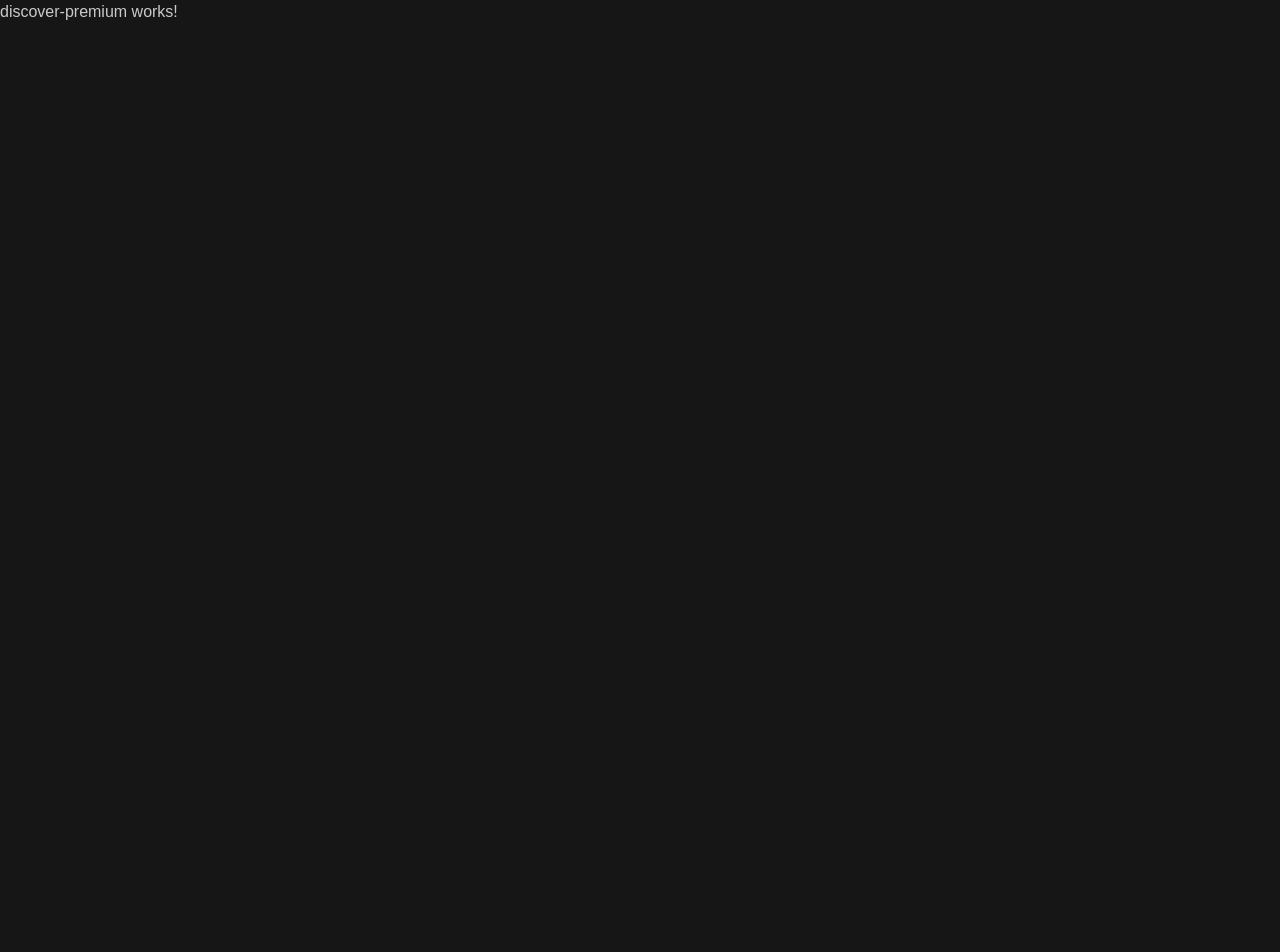
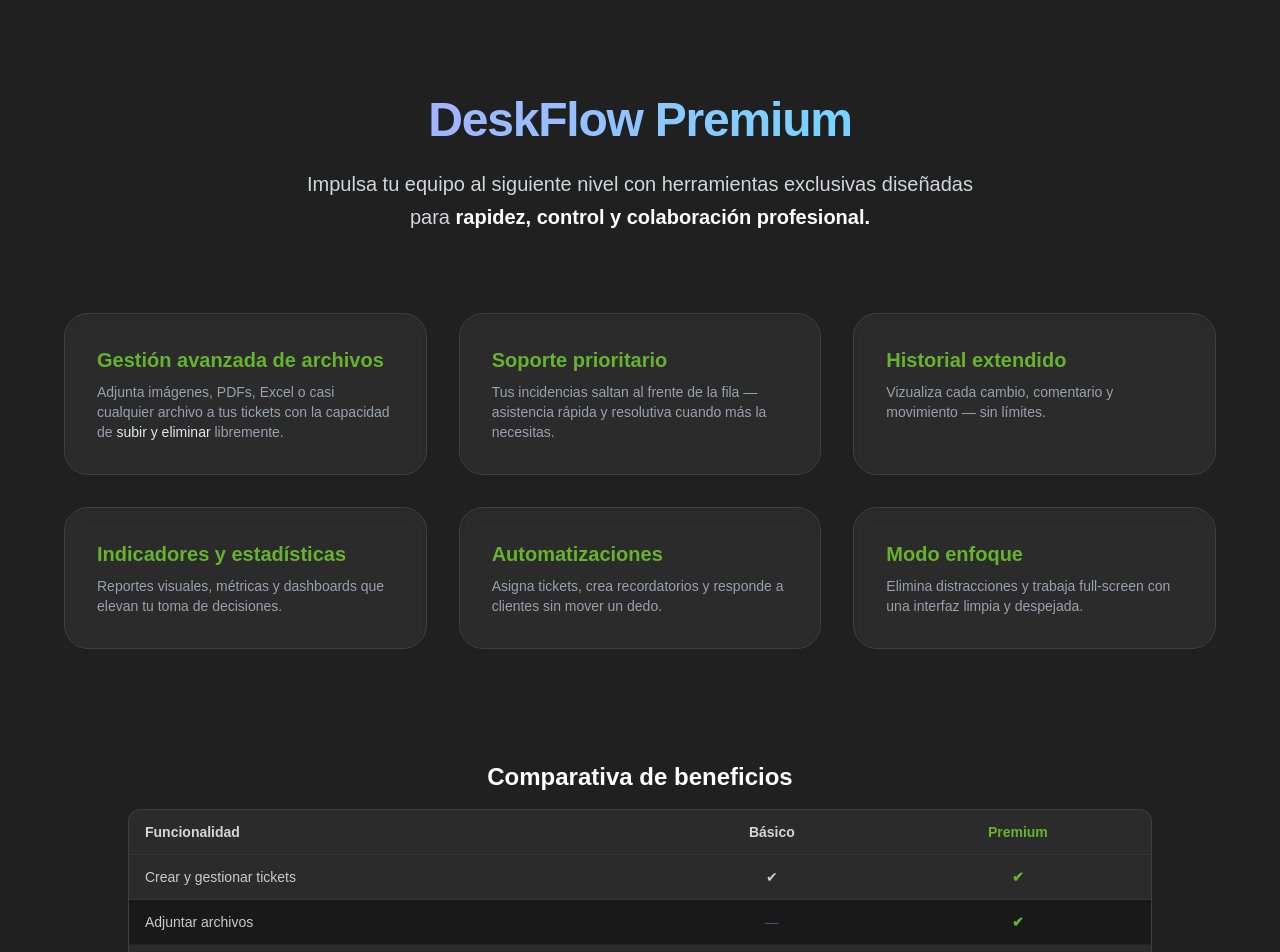
Before and after one commit to oscar-mgh/deskflow-app, an Angular app: page /discover-premium in a window 1280 px wide. Shown: the top 952 px of the page. Before the commit the page ends 800 px from the top, so only its background shows below. Built offline with nearby package versions, Linux system fonts and the light colour scheme.

Commit message:
discover premium page, home page and global styles improved

```diff
--- a/src/app/components/form-error/form-error.html
+++ b/src/app/components/form-error/form-error.html
@@ -2,7 +2,7 @@
 
 <p class="text-error text-xs text-left mt-1 px-2">
 	@if (control.errors['required']) {
-	{{ label }} es obligatorio
+	Este campo es obligatorio
 	}
 
 	@if (control.errors['email']) {
@@ -10,7 +10,7 @@
 	}
 
 	@if (control.errors['minlength']) {
-	Debe tener al menos {{ control.errors['minlength'].requiredLength }} caracteres
+	Se requieren al menos {{ control.errors['minlength'].requiredLength }} caracteres
 	}
 </p>
 }
--- a/src/app/pages/discover-premium/discover-premium.html
+++ b/src/app/pages/discover-premium/discover-premium.html
@@ -1 +1,134 @@
-<p>discover-premium works!</p>
+<section
+	class="relative w-full min-h-screen bg-base-300 flex flex-col items-center text-center px-6 py-24 fade overflow-hidden">
+
+	<!-- HERO -->
+	<h1 class="text-5xl md:text-5xl font-black text-white mb-6 tracking-tight">
+		<span class="bg-linear-to-r from-indigo-300 via-blue-300 to-sky-300 bg-clip-text text-transparent">
+			DeskFlow Premium
+		</span>
+	</h1>
+
+	<p class="text-xl text-gray-300 max-w-2xl leading-relaxed mb-20">
+		Impulsa tu equipo al siguiente nivel con herramientas exclusivas diseñadas para
+		<span class="font-semibold text-white">rapidez, control y colaboración profesional.</span>
+	</p>
+
+	<!-- FEATURE CARDS -->
+	<div class="grid grid-cols-1 md:grid-cols-3 gap-8 w-full max-w-6xl mb-28">
+		<div
+			class="group p-8 rounded-3xl bg-white/5 backdrop-blur-sm border border-zinc-700 shadow-inner text-left hover:-translate-y-1 hover:border-primary transition cursor-default">
+			<h3 class="text-xl font-semibold text-primary mb-2 group-hover:text-primary/80 transition">Gestión avanzada de archivos</h3>
+			<p class="text-gray-400 text-sm">
+				Adjunta imágenes, PDFs, Excel o casi cualquier archivo a tus tickets con la capacidad de
+				<span class="text-gray-200 font-medium">subir y eliminar</span> libremente.
+			</p>
+		</div>
+
+		<div
+			class="group p-8 rounded-3xl bg-white/5 backdrop-blur-sm border border-zinc-700 shadow-inner text-left hover:-translate-y-1 hover:border-primary transition cursor-default">
+			<h3 class="text-xl font-semibold text-primary mb-2">Soporte prioritario</h3>
+			<p class="text-gray-400 text-sm">
+				Tus incidencias saltan al frente de la fila — asistencia rápida y resolutiva cuando más la necesitas.
+			</p>
+		</div>
+
+		<div
+			class="group p-8 rounded-3xl bg-white/5 backdrop-blur-sm border border-zinc-700 shadow-inner text-left hover:-translate-y-1 hover:border-primary transition cursor-default">
+			<h3 class="text-xl font-semibold text-primary mb-2">Historial extendido</h3>
+			<p class="text-gray-400 text-sm">
+				Vizualiza cada cambio, comentario y movimiento — sin límites.
+			</p>
+		</div>
+
+		<div
+			class="group p-8 rounded-3xl bg-white/5 backdrop-blur-sm border border-zinc-700 shadow-inner text-left hover:-translate-y-1 hover:border-primary transition cursor-default">
+			<h3 class="text-xl font-semibold text-primary mb-2">Indicadores y estadísticas</h3>
+			<p class="text-gray-400 text-sm">
+				Reportes visuales, métricas y dashboards que elevan tu toma de decisiones.
+			</p>
+		</div>
+
+		<div
+			class="group p-8 rounded-3xl bg-white/5 backdrop-blur-sm border border-zinc-700 shadow-inner text-left hover:-translate-y-1 hover:border-primary transition cursor-default">
+			<h3 class="text-xl font-semibold text-primary mb-2">Automatizaciones</h3>
+			<p class="text-gray-400 text-sm">
+				Asigna tickets, crea recordatorios y responde a clientes sin mover un dedo.
+			</p>
+		</div>
+
+		<div
+			class="group p-8 rounded-3xl bg-white/5 backdrop-blur-sm border border-zinc-700 shadow-inner text-left hover:-translate-y-1 hover:border-primary transition cursor-default">
+			<h3 class="text-xl font-semibold text-primary mb-2">Modo enfoque</h3>
+			<p class="text-gray-400 text-sm">
+				Elimina distracciones y trabaja full-screen con una interfaz limpia y despejada.
+			</p>
+		</div>
+	</div>
+
+	<!-- COMPARISON -->
+	<div class="w-full max-w-5xl mb-24">
+		<h3 class="text-2xl font-semibold text-white mb-4">Comparativa de beneficios</h3>
+		<div class="overflow-x-auto">
+			<table class="table table-zebra text-sm bg-white/5 rounded-xl border border-zinc-700">
+				<thead>
+					<tr class="text-gray-300">
+						<th>Funcionalidad</th>
+						<th class="text-center">Básico</th>
+						<th class="text-center text-primary font-semibold">Premium</th>
+					</tr>
+				</thead>
+				<tbody>
+					<tr><td>Crear y gestionar tickets</td><td class="text-center">✔</td><td class="text-center text-primary font-bold">✔</td></tr>
+					<tr><td>Adjuntar archivos</td><td class="text-center text-gray-600">—</td><td class="text-center text-primary font-bold">✔</td></tr>
+					<tr><td>Soporte prioritario</td><td class="text-center text-gray-600">—</td><td class="text-center text-primary font-bold">✔</td></tr>
+					<tr><td>Historial extendido</td><td class="text-center text-gray-600">—</td><td class="text-center text-primary font-bold">✔</td></tr>
+					<tr><td>KPIs y estadísticas</td><td class="text-center text-gray-600">—</td><td class="text-center text-primary font-bold">✔</td></tr>
+				</tbody>
+			</table>
+		</div>
+	</div>
+
+	<!-- PLANS -->
+	<div class="grid grid-cols-1 md:grid-cols-2 gap-8 w-full max-w-5xl mb-10">
+		<div class="bg-white/5 border border-zinc-800 p-8 rounded-2xl shadow-xl backdrop-blur-sm flex flex-col text-left">
+			<h3 class="text-xl font-bold text-gray-200 mb-1">Plan Básico</h3>
+			<p class="text-gray-500 text-sm mb-5">Para uso personal y testing.</p>
+			<p class="text-4xl font-black text-white mb-6">$0<span class="text-lg text-gray-500 font-light">/mes</span></p>
+			<ul class="text-gray-400 text-sm space-y-2 mb-6">
+				<li>✔ Crear y gestionar incidencias</li>
+				<li>✔ Comentarios básicos</li>
+				<li class="text-gray-600">— Sin adjuntos</li>
+				<li class="text-gray-600">— Sin historial extendido</li>
+			</ul>
+			<a routerLink="/auth/register"
+				class="btn btn-neutral w-full border border-zinc-600 hover:bg-white hover:text-zinc-900 rounded-lg mt-auto">
+				Crear cuenta gratis
+			</a>
+		</div>
+
+		<div
+			class="relative bg-primary/10 border border-primary/40 p-8 rounded-2xl shadow-xl backdrop-blur-sm hover:scale-[1.01] transition flex flex-col">
+			<span class="absolute top-0 right-0 -translate-y-1/2 translate-x-1/4 px-4 py-1 bg-primary text-white text-xs rounded-full shadow">
+				MÁS POPULAR
+			</span>
+			<h3 class="text-xl font-bold text-primary mb-1">DeskFlow PREMIUM</h3>
+			<p class="text-gray-300 text-sm mb-5">Ideal para equipos y negocios.</p>
+			<p class="text-4xl font-black text-white mb-6">$9<span class="text-lg text-gray-400 font-light">/mes</span></p>
+			<ul class="text-gray-300 text-sm space-y-2 mb-6">
+				<li>✔ Todo lo del plan básico</li>
+				<li>✔ Adjuntar y borrar archivos</li>
+				<li>✔ Soporte prioritario</li>
+				<li>✔ Estadísticas y reportes</li>
+				<li>✔ Automatizaciones</li>
+			</ul>
+			<button class="btn btn-primary w-full py-3 text-lg rounded-lg shadow-lg hover:-translate-y-0.5 transition"
+				(click)="openCheckout()">
+				Obtener Premium
+			</button>
+		</div>
+	</div>
+
+	<a routerLink="/" class="text-gray-500 hover:text-gray-300 hover:underline text-sm">
+		Volver al inicio
+	</a>
+</section>
--- a/src/app/pages/home-page/home-page.html
+++ b/src/app/pages/home-page/home-page.html
@@ -1,49 +1,52 @@
 <section
-	class="relative w-full min-h-screen rounded-2xl bg-base-300 flex flex-col justify-center items-center text-center fade px-6 py-20 overflow-hidden">
+	class="relative w-full min-h-screen bg-base-300 flex flex-col justify-center items-center text-center px-6 py-32 overflow-hidden">
 
-	<h1 class="text-6xl font-black text-white mb-12 tracking-tight">
+	<div class="absolute top-0 left-1/2 -translate-x-1/2 w-150 h-150 bg-primary/10 rounded-full blur-3xl opacity-25">
+	</div>
+
+	<h1 class="text-6xl font-black mb-12 tracking-tight relative z-10">
 		<span
-			class="bg-linear-to-r from-indigo-300 via-blue-300 to-sky-300 bg-clip-text text-transparent">DeskFlow</span>
+			class="bg-linear-to-r from-indigo-300 via-blue-300 to-sky-300 bg-clip-text text-transparent animate-pulse">
+			DeskFlow
+		</span>
 	</h1>
 
-	<h2 class="text-2xl md:text-3xl font-light text-gray-100 mb-8 max-w-2xl">
-		Donde la claridad y la rapidez se encuentran
+	<h2 class="text-2xl md:text-3xl font-light text-gray-200 mb-6 max-w-2xl relative z-10">
+		Respuestas claras en tiempo récord.
 	</h2>
 
-	<p class="text-lg text-gray-400 max-w-xl leading-relaxed mb-10">
+	<p class="text-lg text-gray-400 leading-relaxed mb-14 max-w-xl relative z-10">
 		Gestiona, asigna y resuelve incidencias con una plataforma diseñada para
-		<span class="text-white font-medium">maximizar la velocidad</span> y el
-		trabajo en equipo.
+		<span class="text-white font-semibold">maximizar la velocidad</span> y potenciar el trabajo en equipo.
 	</p>
 
-	<div class="flex flex-col sm:flex-row gap-4">
+	<div class="relative z-10 flex flex-col sm:flex-row gap-5 mb-10">
 		<a routerLink="/trial"
-			class="btn btn-neutral btn-outline text-sky-100 border-gray-500 px-10 py-3 text-lg rounded-xl shadow-lg hover:bg-white/80 hover:text-zinc-800">
-			Probar DeskFlow
+			class="btn btn-neutral btn-outline text-sky-100 border-gray-500 px-12 py-3 text-lg rounded-xl hover:bg-white/80 hover:text-zinc-900 hover:border-transparent shadow-lg transition-all duration-200">
+			⚡ Probar DeskFlow
 		</a>
-		<a routerLink="/auth/login"
-			class="btn btn-primary px-10 py-3 text-lg rounded-xl shadow-lg">
+
+		<a routerLink="/auth/login" class="btn btn-primary px-12 py-3 text-lg rounded-xl shadow-xl">
 			Iniciar sesión
 		</a>
 	</div>
 
-	<p class="mt-10 text-gray-500">
+	<p class="mt-2 text-gray-500 relative z-10 text-sm">
 		¿Aún no tienes una cuenta?
-		<a routerLink="/auth/register"
-			class="text-primary font-bold hover:underline ml-1 select-none cursor-pointer">Regístrate
-			ahora</a>
+		<a routerLink="/auth/register" class="text-primary font-bold hover:underline ml-1">
+			Regístrate ahora
+		</a>
 	</p>
 
 	<a routerLink="/discover-premium"
-		class="my-8 group flex items-center gap-2 px-4 py-1.5 rounded-full bg-primary/10 border border-primary/20 text-primary text-sm font-medium hover:bg-primary/20 transition-all cursor-pointer select-none">
+		class="mt-14 group flex items-center gap-3 px-6 py-2.5 rounded-full bg-primary/10 border border-primary/20 text-primary text-sm font-medium hover:bg-primary/30 hover:border-primary/40 hover:shadow-xl hover:shadow-primary/20 transition-all cursor-pointer select-none relative z-10">
 		<span class="relative flex h-2 w-2">
-			<span
-				class="animate-ping absolute inline-flex h-full w-full rounded-full bg-primary opacity-75"></span>
+			<span class="animate-ping absolute inline-flex h-full w-full rounded-full bg-primary opacity-75"></span>
 			<span class="relative inline-flex rounded-full h-2 w-2 bg-primary"></span>
 		</span>
-		¡Descubre lo que <span class="text-green-100 font-bold">DeskFlow
-			Premium</span> tiene para ti!
-		<i
-			class="bi bi-arrow-right group-hover:translate-x-1 transition-transform"></i>
+		<span class="text-white">
+			¡Descubre lo que <strong class="text-green-200 font-bold">DeskFlow Premium</strong> tiene para ti!
+		</span>
+		<i class="bi bi-arrow-right group-hover:translate-x-1 transition-transform"></i>
 	</a>
 </section>
--- a/src/styles.css
+++ b/src/styles.css
@@ -1,5 +1,5 @@
 @import 'tailwindcss';
-@import url("node_modules/bootstrap-icons/font/bootstrap-icons.css");
+@import url('node_modules/bootstrap-icons/font/bootstrap-icons.css');
 @plugin "daisyui";
 @plugin "daisyui/theme" {
   name: 'custom';
@@ -38,18 +38,27 @@
   --noise: 0;
 }
 
+:root {
+  --primary: #5da329;
+}
+
+html {
+  scrollbar-width: thin;
+  scrollbar-color: var(--primary) transparent;
+}
+
 body {
   font-family: 'Montserrat', sans-serif;
 }
 
 ::selection {
-  background: #5da329;
+  background: var(--primary);
   color: #212121;
   text-shadow: none;
 }
 
 ::-moz-selection {
-  background: #5da329;
+  background: var(--primary);
   color: #eee;
   text-shadow: none;
 }
```
Also changed, not shown: src/app/pages/discover-premium/discover-premium.ts (+11 -2 lines).
